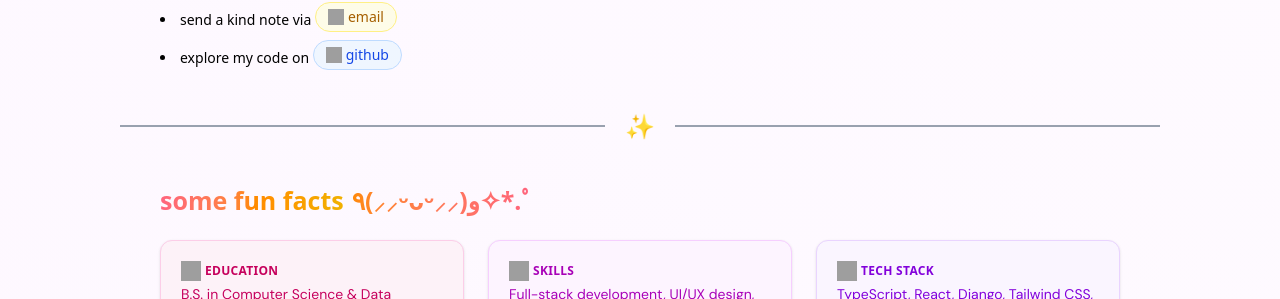
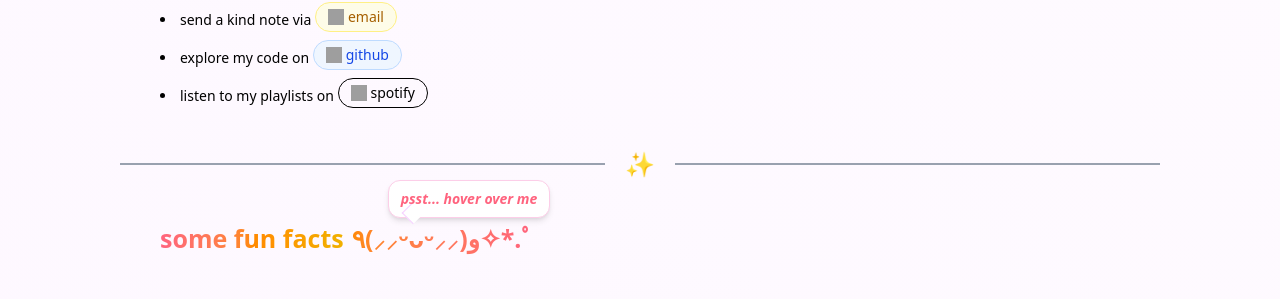
Before and after one commit to chvyqnne/portfolio, a React (Vite) app in the folder frontend/: page /about in a window 1280 px wide. Shown: the part 653-952 px from the top of the page. Built offline with nearby package versions, Linux system fonts and the light colour scheme; grey boxes are pictures that could not be loaded.

Commit message:
about updated

```diff
--- a/frontend/src/components/SoftLiftButton.tsx
+++ b/frontend/src/components/SoftLiftButton.tsx
@@ -25,6 +25,7 @@ export const SoftLiftButton = ({
 		purple: '#E1BEE7',
 		yellow: '#FDE68A',
 		blue: '#BFDBFE',
+		green:'#A7F3D0',
 	}[color] || '#E1BEE7';
 
 	return (
--- a/frontend/src/components/about/AboutTextSection.tsx
+++ b/frontend/src/components/about/AboutTextSection.tsx
@@ -93,6 +93,16 @@ export const AboutTextSection = () => {
 							github
 						</SoftLiftButton>
 					</li>
+					<li>
+						<span>listen to my playlists on </span>
+						<SoftLiftButton
+							color='green'
+							emojiSrc='https://cdn.jsdelivr.net/gh/twitter/twemoji@14.0.2/assets/svg/1f49a.svg'
+							href='https://open.spotify.com/user/chvyvnne'
+						>
+							spotify
+						</SoftLiftButton>
+					</li>
 				</ul>
 			</div>
 		</motion.div>
--- a/frontend/src/components/about/FactCardGrid.tsx
+++ b/frontend/src/components/about/FactCardGrid.tsx
@@ -9,23 +9,23 @@ const colorMap: Record<string, string> = {
 	languages: 'bg-blue-50 border-blue-200 text-blue-700',
 	hobbies: 'bg-lime-50 border-lime-200 text-lime-700',
 	'personality type': 'bg-indigo-50 border-indigo-200 text-indigo-700',
-	'coffee order': 'bg-teal-50 border-teal-200 text-teal-700',
+	'drink order': 'bg-teal-50 border-teal-200 text-teal-700',
 };
 
 type FactCard = {
 	label: string;
 	content: string;
-	emoji?: string;
+	kaomoji?: string;
 };
 
 type FactCardGridProps = {
 	readonly items: FactCard[];
 };
 
-export const FactCardGrid = ({ items }: FactCardGridProps) => {
+export const FactCardGrid = ({ items}: FactCardGridProps) => {
 	return (
 		<div className='grid grid-cols-1 sm:grid-cols-2 lg:grid-cols-3 gap-6 mt-5'>
-			{items.map(({ label, content, emoji }) => {
+			{items.map(({ label, content, kaomoji }) => {
 				const colorClass = colorMap[label.toLowerCase()] || 'bg-white border-gray-200 text-gray-700';
 
 				return (
@@ -34,15 +34,12 @@ export const FactCardGrid = ({ items }: FactCardGridProps) => {
 						key={label}
 						whileHover={{ y: -6 }}
 					>
-						<p className='uppercase text-xs font-semibold tracking-wide flex items-center gap-1'>
-							{emoji ? <img
-								alt={emoji}
-								className='w-5 h-5 emoji-shake'
-								src={`https://cdn.jsdelivr.net/gh/twitter/twemoji@14.0.2/assets/svg/${emoji.codePointAt(0)?.toString(16)}.svg`}
-							/> : null}
-							{label}
+						<p className='uppercase text-xs font-semibold tracking-wide'>
+							{label} {kaomoji ? <span className='ml-1 kaomoji-dance'>{kaomoji}</span> : null}
 						</p>
-						<p className='text-sm mt-1 font-dmsans leading-snug'>{content}</p>
+						<p className='text-sm mt-1 font-dmsans leading-snug'>
+							{content}
+						</p>
 					</motion.div>
 				);
 			})}
--- a/frontend/src/components/about/FunFactsSection.tsx
+++ b/frontend/src/components/about/FunFactsSection.tsx
@@ -1,27 +1,117 @@
+import { useEffect, useState } from 'react';
+import { motion, AnimatePresence } from 'framer-motion';
 import { FactCardGrid } from './FactCardGrid';
+import { Typewriter } from 'react-simple-typewriter';
 
 export const FunFactsSection = () => {
+	const [dismissed, setDismissed] = useState(false);
+	const [hasInteracted, setHasInteracted] = useState(false);
+	const [bubbleText, setBubbleText] = useState<'psst' | 'gotit' | 'back'>('psst');
+	const [typed, setTyped] = useState(false);
+	const [activeMessage, setActiveMessage] = useState('psst... hover over me');
+
+	const backMessages = [
+		'back for more?',
+		'missed me?',
+		'couldn’t resist?',
+		'again? i’m flattered 💅',
+		'hi again 👀',
+	];
+
+	const [backIndex, setBackIndex] = useState(0);
+
+	useEffect(() => {
+		if (bubbleText !== 'psst') {
+			setTyped(false);
+		}
+
+		const typeDuration = activeMessage.length * 45;
+		const dismissDelay = 3000;
+
+		const typeTimer = setTimeout(() => {
+			setTyped(true);
+		}, typeDuration);
+
+		const dismissTimer =
+		bubbleText === 'gotit' || bubbleText === 'back'
+			? setTimeout(() => {
+				setDismissed(true);
+				setHasInteracted(true);
+			}, typeDuration + dismissDelay)
+			: undefined;
+
+		return () => {
+			clearTimeout(typeTimer);
+			if (dismissTimer) clearTimeout(dismissTimer);
+		};
+	}, [bubbleText, activeMessage]);
+
+
+	const handleMouseEnter = () => {
+		if (hasInteracted) {
+			const nextIndex = (backIndex + 1) % backMessages.length;
+			setBackIndex(nextIndex);
+			setActiveMessage(backMessages[nextIndex]);
+			setBubbleText('back');
+			setDismissed(false);
+			setTyped(false);
+		} else {
+			setBubbleText('gotit');
+			setActiveMessage('I knew you\'d get it!');
+		}
+	};
+
 	return (
 		<div className='mx-40' id='facts-section-container'>
-			<p className='text-[25px] mb-4 font-bold flex items-center gap-2'>
+			<div className='relative inline-block w-fit mb-6'>
+				<p className='text-[25px] font-bold flex items-center gap-2'>
 					<span className='bg-gradient-to-r from-rose-400 via-orange-400 to-yellow-500 bg-clip-text text-transparent'>
 						some fun facts
 					</span>
-				<span className='kaomoji-dance bg-gradient-to-r from-orange-400 to-rose-400 bg-clip-text text-transparent'>
+
+					<span className='relative inline-block'>
+						<AnimatePresence>
+							{!dismissed ? <motion.div
+								animate={{ opacity: 1, y: -12, x: 12 }}
+								className='absolute italic -top-7 left-5 ml-1 bg-white border border-pink-200 rounded-xl px-3 py-2 text-sm text-rose-400 shadow-md whitespace-nowrap z-10'
+								exit={{ opacity: 0, y: -4 }}
+								initial={{ opacity: 0, y: -4, x: 4 }}
+								transition={{ duration: 0.5 }}
+							>
+								{typed ? activeMessage : (
+									<Typewriter
+										cursor
+										deleteSpeed={0}
+										loop={0}
+										typeSpeed={45}
+										words={[activeMessage]}
+									/>
+								)}
+								<div className='absolute -bottom-1 left-4 rotate-45 w-4 h-4 bg-white border-l border-b border-fuchsia-200 z-[-1]' />
+							</motion.div> : null}
+						</AnimatePresence>
+
+						<span
+							className='kaomoji-dance bg-gradient-to-r from-orange-400 to-rose-400 bg-clip-text text-transparent cursor-pointer'
+							onMouseEnter={handleMouseEnter}
+						>
 							٩(⸝⸝ᵕᴗᵕ⸝⸝)و✧*.ﾟ
 						</span>
+					</span>
 				</p>
+			</div>
+
 			<FactCardGrid
 				items={[
-					{ label: 'education', content: 'B.S. in Computer Science & Data Science from American University', emoji: '🎓' },
-					{ label: 'skills', content: 'Full-stack development, UI/UX design, data analysis, Agile collaboration', emoji: '🛠️' },
-					{ label: 'tech stack', content: 'TypeScript, React, Django, Tailwind CSS, PostgreSQL, Go, Python', emoji: '💻' },
-					{ label: 'tools', content: 'Git, Docker, AWS, Postman, Figma, Linux, ServiceNow', emoji: '🧰' },
-					{ label: 'hometown', content: 'Waiʻanae, Hawaiʻi', emoji: '🌺' },
-					{ label: 'languages', content: 'English, learning Mandarin Chinese 中文 + Korean 한국어', emoji: '🗣️' },
-					{ label: 'hobbies', content: 'puzzling, hiking, language learning', emoji: '🧩' },
-					{ label: 'personality type', content: 'ENFJ – the warm-hearted, organized type', emoji: '🌞' },
-					{ label: 'coffee order', content: 'iced matcha latte with vanilla and oat milk', emoji: '🍵' },
+					{ label: 'education', content: 'B.S. in Computer Science & Data Science from American University', kaomoji: '(๑•̀ㅂ•́)و✧' },
+					{ label: 'skills', content: 'Full-stack development, UI/UX design, data analysis, Agile collaboration', kaomoji: '┗(＾0＾)┓' },
+					{ label: 'tech stack', content: 'TypeScript, React, Django, Tailwind CSS, PostgreSQL, Go, Python', kaomoji: '(ﾉ◕ヮ◕)ﾉ*:･ﾟ✧' },
+					{ label: 'tools', content: 'Git, Docker, AWS, Postman, Figma, Linux, ServiceNow', kaomoji: '(•̀ᴗ•́)و ̑̑' },
+					{ label: 'hometown', content: 'Waiʻanae, Hawaiʻi', kaomoji: '(*´∀｀)ﾉ🌺' },
+					{ label: 'languages', content: 'English, learning Mandarin Chinese 中文 + Korean 한국어', kaomoji: '( ˘▽˘)っ♨' },
+					{ label: 'hobbies', content: 'puzzling, hiking, language learning', kaomoji: 'ヾ(＾∇＾)' },
+					{ label: 'personality type', content: 'ENFJ – the warm-hearted, organized type', kaomoji: '(づ｡◕‿‿◕｡)づ' },
+					{ label: 'drink order', content: 'iced matcha latte with vanilla and oat milk', kaomoji: '₍˶ᵔ ᵕ ᵔ˶₎🍵' },
 				]}
 			/>
 		</div>
```
Also changed, not shown: frontend/vercel.json (added). Lines whose indentation alone changed are shown as unchanged.
